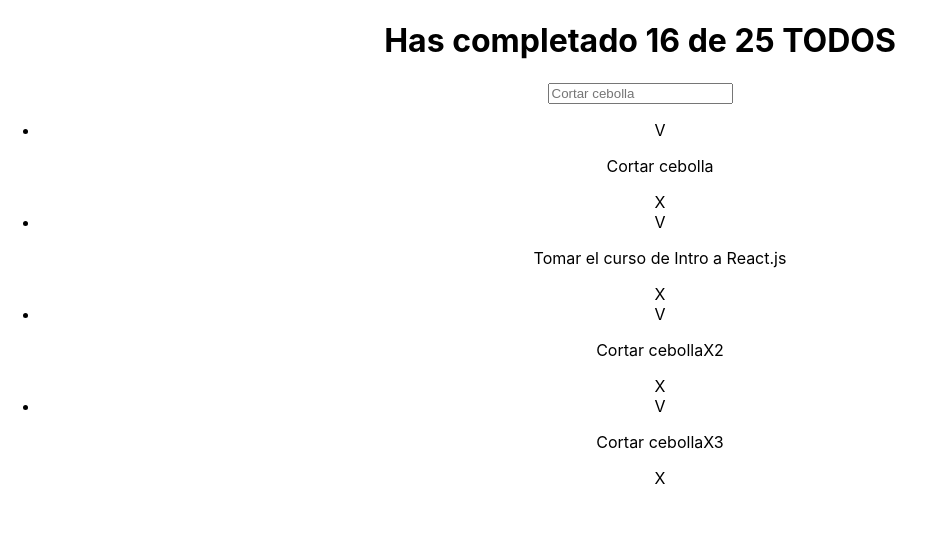
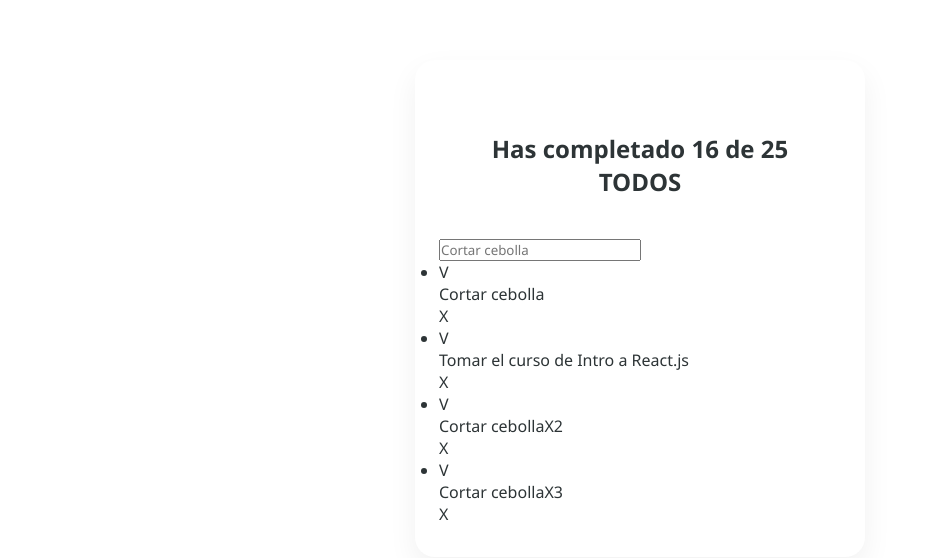
Before and after one commit to soteloagustinn/Todo-List, a React (Create React App) app: page / in a window 1280 px wide. Shown: the top 558 px of the page, without its empty margins (0-935 px from the left). Built offline with nearby package versions, Linux system fonts and the light colour scheme.

Commit message:
Agrego estilos a los componentes y elimino node_modules del seguimiento

```diff
--- a/src/App.css
+++ b/src/App.css
@@ -1,38 +1,24 @@
-.App {
-  text-align: center;
+*{
+  box-sizing: border-box;
+  margin: 0;
+  padding: 0;
+  font-family: 'Segoe UI', system-ui, -apple-system, sans-serif;
 }
 
-.App-logo {
-  height: 40vmin;
-  pointer-events: none;
+body {
+  background: liner-gradient(135deg, #f5f7fa 0%, #e4e8f0 100%);
+  min-height: 100vh;
+  display: flex;
+  justify-content: center;
+  padding-top: 60px;
+  color: #2d3436;
 }
 
-@media (prefers-reduced-motion: no-preference) {
-  .App-logo {
-    animation: App-logo-spin infinite 20s linear;
-  }
+.todo-app {
+  background-color: #ffffff;
+  width: 100%;
+  max-width: 450px;
+  padding: 32px 24px;
+  border-radius: 20px;
+  box-shadow: 0 12px 30px rgba(0, 0, 0, 0.06)
 }
-
-.App-header {
-  background-color: #233553;
-  min-height: 100vh;
-  display: flex;
-  flex-direction: column;
-  align-items: center;
-  justify-content: center;
-  font-size: calc(10px + 2vmin);
-  color: white;
-}
-
-.App-link {
-  color: #97ca3f;
-}
-
-@keyframes App-logo-spin {
-  from {
-    transform: rotate(0deg);
-  }
-  to {
-    transform: rotate(360deg);
-  }
-}
--- a/src/App.js
+++ b/src/App.js
@@ -16,7 +16,7 @@ const defaulTodos = [
 
 function App() {
   return (
-    <div className="App">
+    < div className = "todo-app">
 
       <TodoCounter completed={16} total={25}/>
       <TodoSearch/>
--- a/src/TodoBotton.js
+++ b/src/TodoBotton.js
@@ -1,3 +1,5 @@
+
+
 function CreateTodoButton() {
 
 }
--- /dev/null
+++ b/src/TodoCounter.css
@@ -0,0 +1,15 @@
+h1{
+    font-size: 24px;
+    text-align: center;
+    margin: 0;
+    padding: 40px;
+}
+
+.todo-title {
+  font-size: 1.6rem;
+  font-weight: 700;
+  text-align: center;
+  margin-bottom: 24px;
+  color: #3b3b58;
+  letter-spacing: -0.5px;
+}
--- a/src/TodoCounter.js
+++ b/src/TodoCounter.js
@@ -1,5 +1,6 @@
+import './TodoCounter.css'
+
 function TodoCounter({total, completed}){
-
   return(
     <h1>
       Has completado {completed} de {total} TODOS
--- /dev/null
+++ b/src/TodoItem.css
@@ -0,0 +1,38 @@
+
+
+.todo-item {
+    display: flex;
+    align-items: center;
+    justify-content: space-between;
+    padding: 14px 16px;
+    background-color: #fcfcfd;
+    border: 1px solid #f1f5f9;
+    border-radius: 14px;
+    transition: transform 0.2s ease, box-shadow 0.2s ease;
+}
+
+.todo-item:hover{
+    transform: translateY(-2px);
+    box-shadow: 0 6px 15px rgba(0, 0, 0, 0.04);
+}
+
+.todo-text.completed{
+    text-decoration: line-through;
+    color: #a0aec0;
+}
+
+.delete-button {
+    background-color: #ffeaa7;
+    color: #d63031;
+    border: none;
+    padding: 6px 12px;
+    border-radius: 8px;
+    font-size: 0.85rem;
+    font-weight: 600;
+    cursor: pointer;
+    transition: background-color 0.2s ease;
+}
+
+.delete-button:hover{
+    background-color: #fab1a0;
+}
--- a/src/TodoItem.js
+++ b/src/TodoItem.js
@@ -1,3 +1,6 @@
+import './TodoItem.css'
+
+
 function TodoItem(props) {
     return(
         <li>
--- /dev/null
+++ b/src/TodoList.css
@@ -0,0 +1,6 @@
+.todo-list {
+    list-style: none;
+    display: flex;
+    flex-direction: column;
+    gap: 12px
+}
--- a/src/index.css
+++ b/src/index.css
@@ -1,13 +1,5 @@
-body {
-  margin: 0;
-  font-family: -apple-system, BlinkMacSystemFont, 'Segoe UI', 'Roboto', 'Oxygen',
-    'Ubuntu', 'Cantarell', 'Fira Sans', 'Droid Sans', 'Helvetica Neue',
-    sans-serif;
-  -webkit-font-smoothing: antialiased;
-  -moz-osx-font-smoothing: grayscale;
+*{
+    margin: 0;
+    padding: 0;
+    box-sizing: border-box;
 }
-
-code {
-  font-family: source-code-pro, Menlo, Monaco, Consolas, 'Courier New',
-    monospace;
-}
```
Also changed, not shown: src/TodoSearch.css (added, +29 -0 lines), 1 other file (tests, documents, lock files or other folders).
